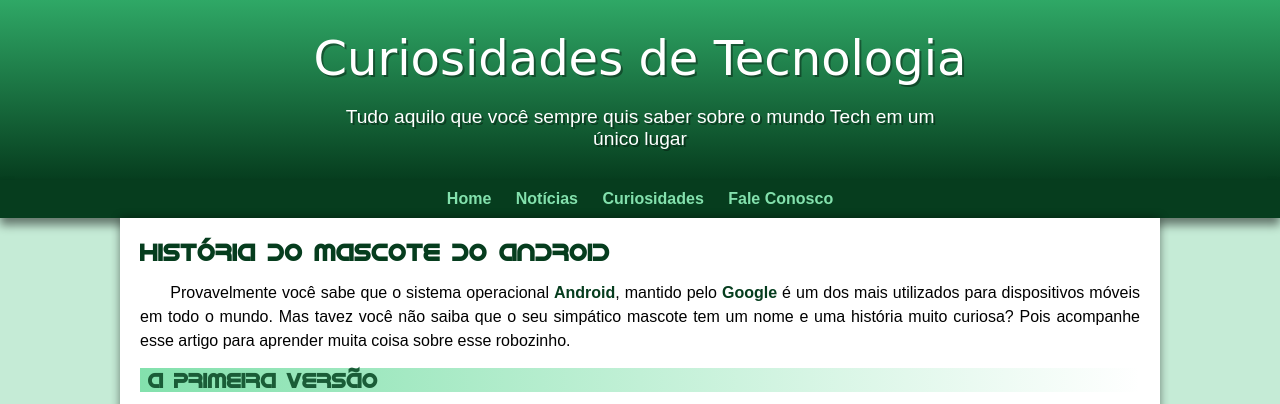
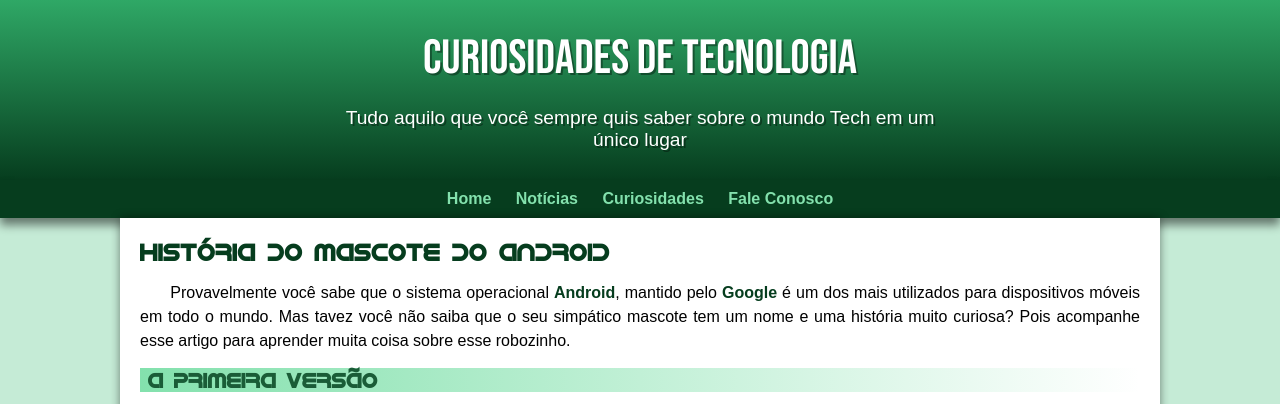
Before and after one commit to edivaldogonga/html-css, a plain HTML site: page desafios/desafios modulo 2/desafios-android-10/android.html in a window 1280 px wide. Shown: the top 404 px of the page. Drawn offline with Linux system fonts and the light colour scheme.

Commit message:
Update style.css

```diff
--- a/desafios/desafios modulo 2/desafios-android-10/Style/style.css
+++ b/desafios/desafios modulo 2/desafios-android-10/Style/style.css
@@ -1,4 +1,6 @@
 @charset "UTF-8" ;
+
+@import url('https://fonts.googleapis.com/css2?family=Bebas+Neue&display=swap');
 
 
 @font-face {
@@ -16,7 +18,7 @@
     --cor5: #063d1e ;
 
     --fonte-padrao: Arial , Verdana , Helvetica , sans-serif ;
-    --fonte-destaque: 'Bebas' , cursive ;
+    --fonte-destaque: 'Bebas Neue' , cursive ;
     --fonte-android: ' Android ' , cursive ;
 }
 
```
